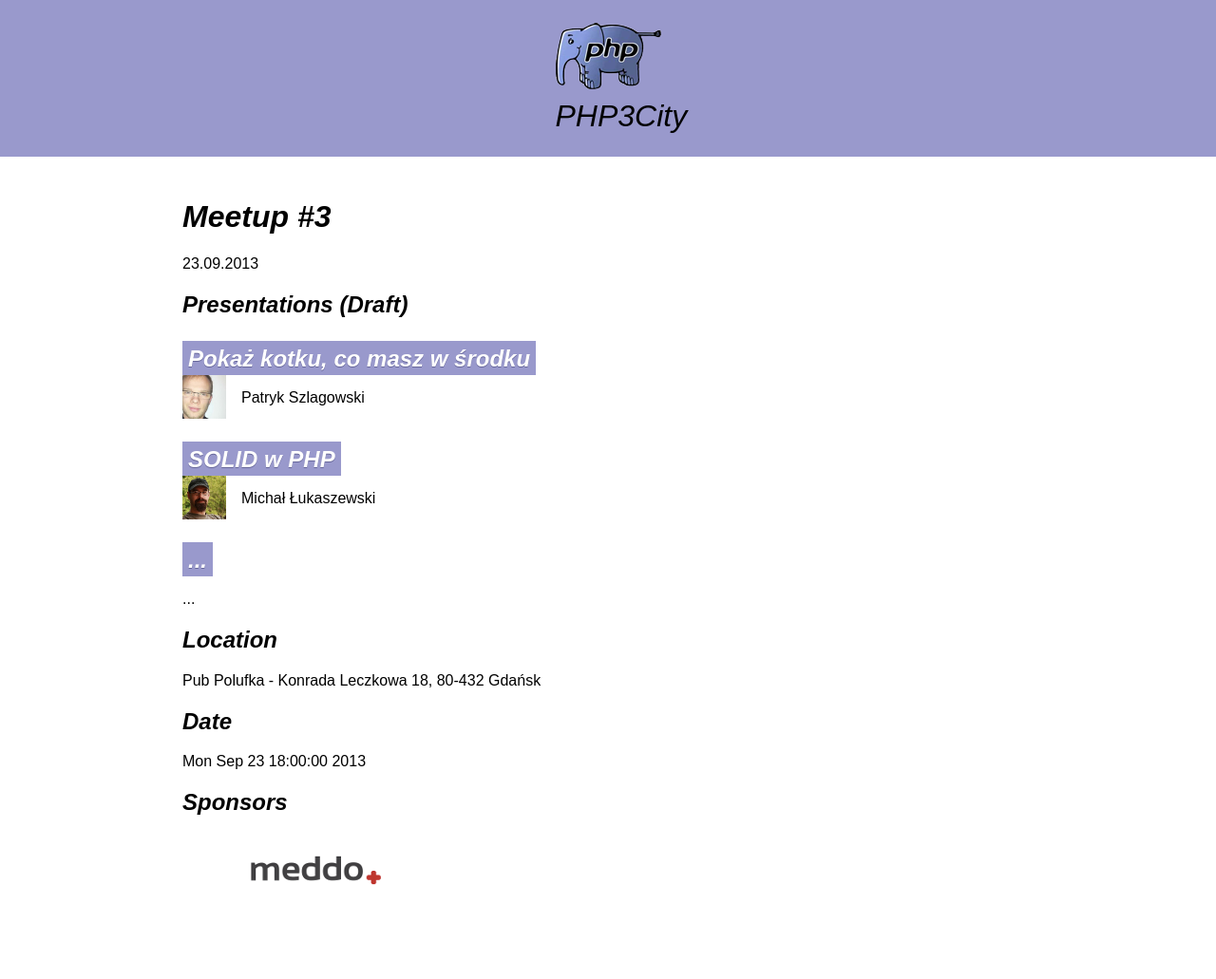
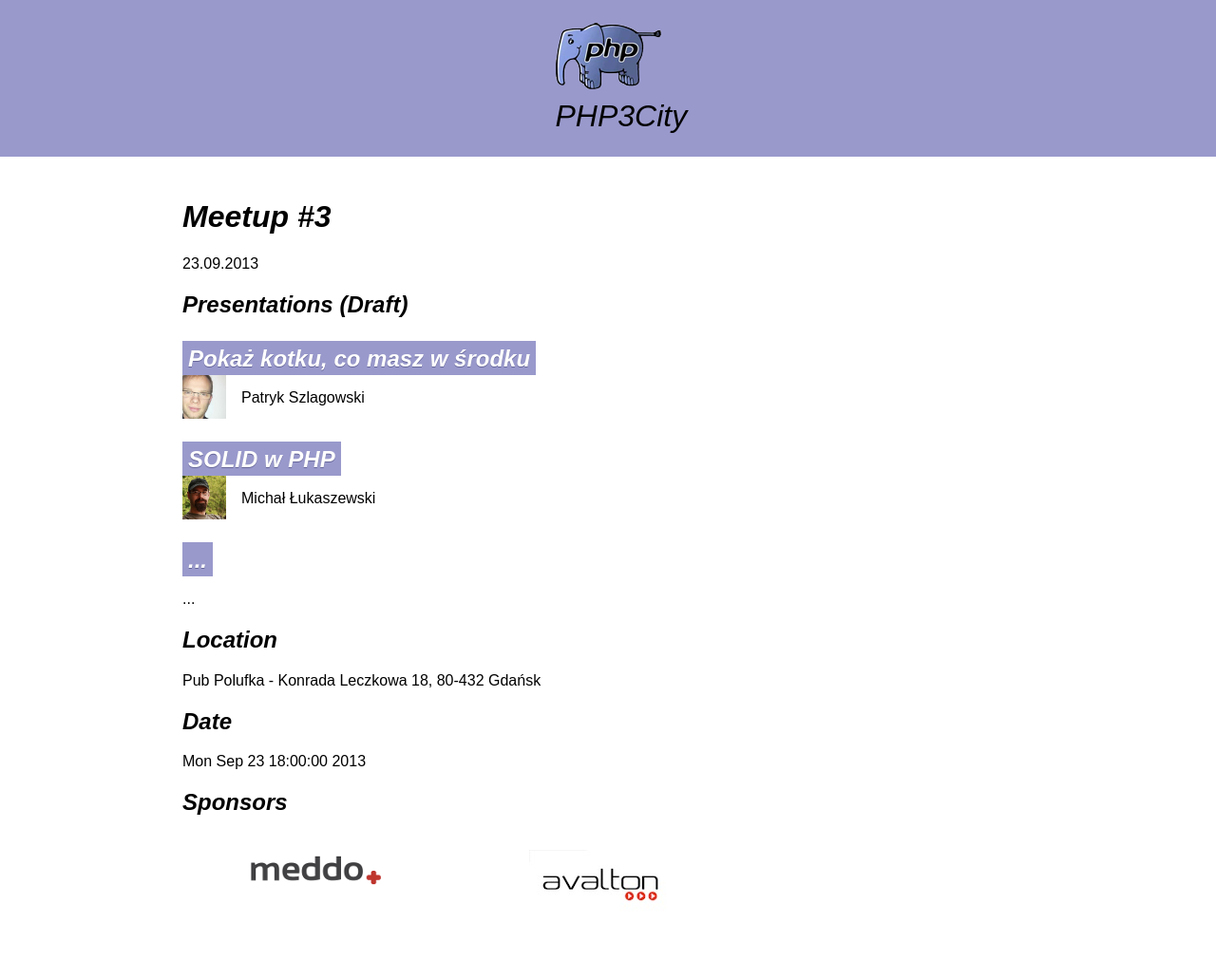
Before and after one commit to php3city/php3city.pl, a Jekyll site: the page built from _posts/2013-09-23-meetup-3.md, in a window 1280 px wide. Shown: the whole page at 95% size. Built offline with Jekyll 4.4.1, drawn with Linux system fonts in a browser that asks for light colours; some web fonts are replaced; before the commit the page ends 997 px from its top, so only the background shows below that.

Commit message:
Added Avalton as sponsor of third meetup

```diff
--- a/_posts/2013-09-23-meetup-3.md
+++ b/_posts/2013-09-23-meetup-3.md
@@ -39,4 +39,5 @@ date: 23.09.2013 18:00
 
 <ul class="sponsors">
     <li><a href="http://www.meddo.pl"><img src="/media/3/sponsor-meddo.png" alt="meddo"></a></li>
+    <li><a href="http://www.avalton.com"><img src="/media/3/sponsor-avalton.jpg" alt="Avalton"></a></li>
 </ul>
```
Also changed, not shown: media/3/sponsor-avalton.jpg (added).
